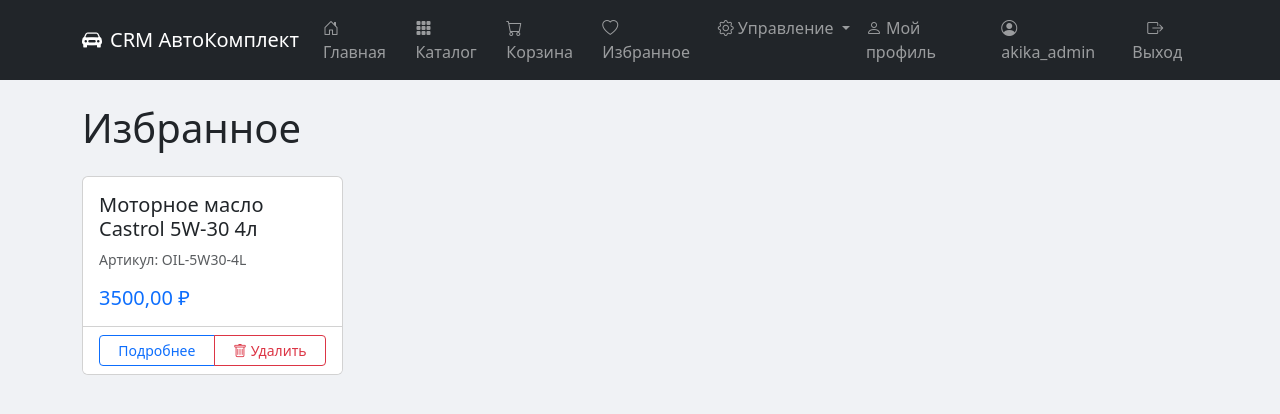
After one commit to Akika15/crm-auto, a Django app: page /wishlist/ in a window 1280 px wide. The commit adds this page. Shown: the top 414 px of the page. Run offline with Django 5.2, Linux system fonts and the light colour scheme; a user stored in the database is signed in; data comes from the database, SQL or seed files in the repository; tables that the repository leaves empty hold one stand-in row (values such as "Sample post").

Commit message:
Remove info pages, add wishlist template

```diff
--- a/crm_app/templates/crm_app/base.html
+++ b/crm_app/templates/crm_app/base.html
@@ -37,21 +37,6 @@
                         <li class="nav-item">
                             <a class="nav-link" href="{% url 'crm_app:wishlist' %}">
                                 <i class="bi bi-heart me-1"></i>Избранное
-                            </a>
-                        </li>
-                        <li class="nav-item">
-                            <a class="nav-link" href="{% url 'crm_app:about' %}">
-                                <i class="bi bi-info-circle me-1"></i>О магазине
-                            </a>
-                        </li>
-                        <li class="nav-item">
-                            <a class="nav-link" href="{% url 'crm_app:delivery' %}">
-                                <i class="bi bi-truck me-1"></i>Доставка
-                            </a>
-                        </li>
-                        <li class="nav-item">
-                            <a class="nav-link" href="{% url 'crm_app:contacts' %}">
-                                <i class="bi bi-envelope me-1"></i>Контакты
                             </a>
                         </li>
                         {% if user.is_authenticated %}
--- /dev/null
+++ b/crm_app/templates/crm_app/wishlist.html
@@ -0,0 +1,36 @@
+{% extends 'crm_app/base.html' %}
+
+{% block content %}
+<h1 class="mb-4">Избранное</h1>
+
+{% if wishlist_items %}
+<div class="row">
+    {% for item in wishlist_items %}
+    <div class="col-md-3 mb-4">
+        <div class="card h-100">
+            <div class="card-body">
+                <h5 class="card-title">{{ item.product.name|truncatechars:40 }}</h5>
+                <p class="card-text text-muted small">Артикул: {{ item.product.article }}</p>
+                <p class="card-text text-primary h5 mt-3">{{ item.product.price }} ₽</p>
+            </div>
+            <div class="card-footer bg-white">
+                <div class="btn-group w-100">
+                    <a href="{{ item.product.get_absolute_url }}" class="btn btn-outline-primary btn-sm">Подробнее</a>
+                    <a href="{% url 'crm_app:wishlist_remove' item.product.id %}" class="btn btn-outline-danger btn-sm">
+                        <i class="bi bi-trash"></i> Удалить
+                    </a>
+                </div>
+            </div>
+        </div>
+    </div>
+    {% endfor %}
+</div>
+{% else %}
+<div class="alert alert-info text-center py-5">
+    <i class="bi bi-heart" style="font-size: 48px;"></i>
+    <h3 class="mt-3">Избранное пусто</h3>
+    <p>Добавляйте товары в избранное, чтобы не потерять их.</p>
+    <a href="{% url 'crm_app:catalog' %}" class="btn btn-primary mt-3">Перейти в каталог</a>
+</div>
+{% endif %}
+{% endblock %}
```
